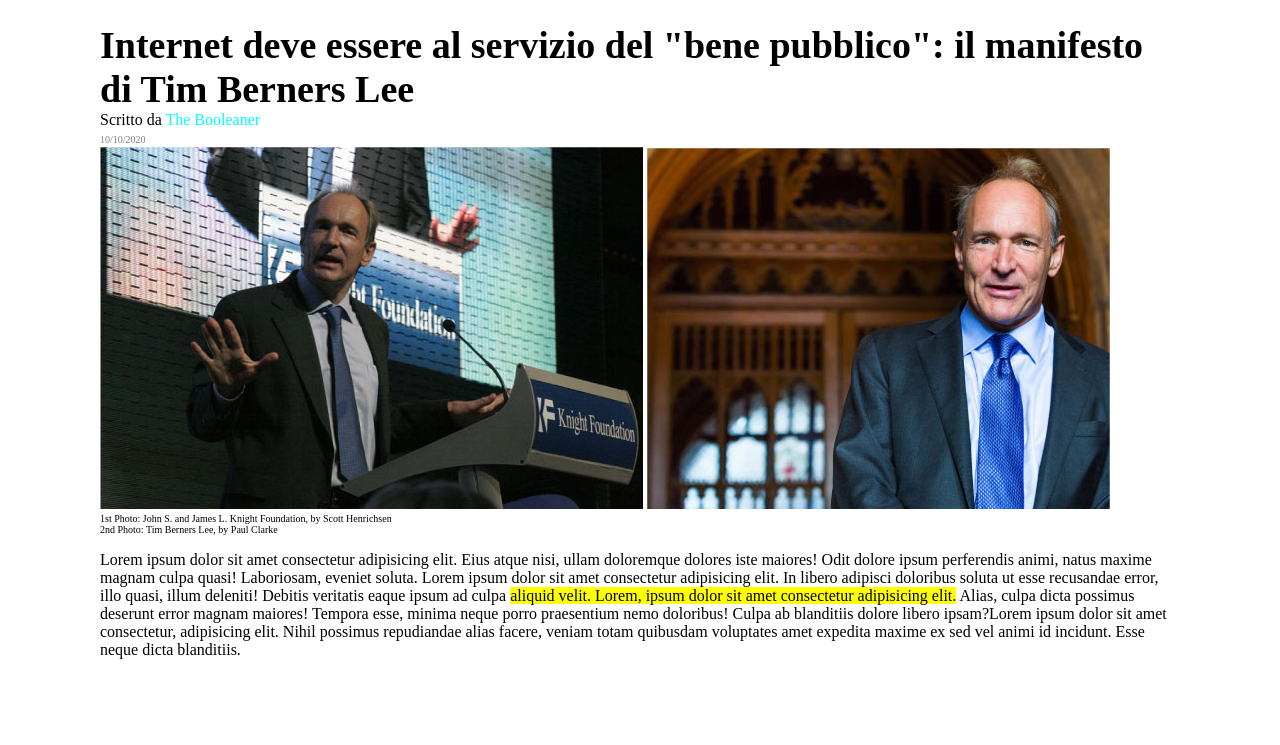
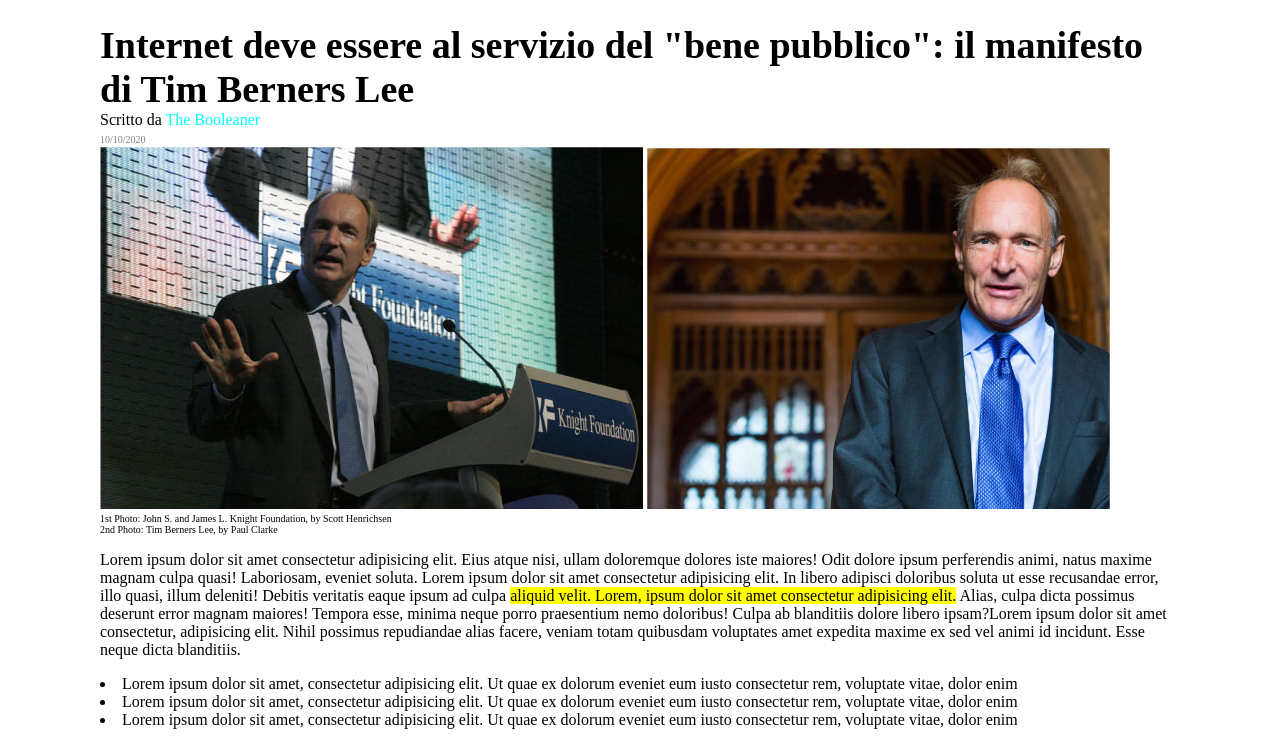
Before and after one commit to orazi-paolo/html-css-booleaner, a plain HTML site: page index.html in a window 1280 px wide. Shown: the part 102-847 px from the top of the page. Before the commit the page ends 800 px from the top, so only its background shows below. Drawn offline with Linux system fonts and the light colour scheme.

Commit message:
added ul

```diff
--- a/css/style.css
+++ b/css/style.css
@@ -15,6 +15,10 @@ address{
 a{
     text-decoration: none;
     color: aqua;
+}
+ul{
+    padding-inline-start: 0;
+    list-style-position: inside;
 }
 
 /* utilities */
--- a/index.html
+++ b/index.html
@@ -38,6 +38,17 @@
           </div>
 
           <!-- lista puntata -->
+          <ul>
+            <li>
+                Lorem ipsum dolor sit amet, consectetur adipisicing elit. Ut quae ex dolorum eveniet eum iusto consectetur rem, voluptate vitae, dolor enim
+            </li>
+            <li>
+                Lorem ipsum dolor sit amet, consectetur adipisicing elit. Ut quae ex dolorum eveniet eum iusto consectetur rem, voluptate vitae, dolor enim
+            </li>
+            <li>
+                Lorem ipsum dolor sit amet, consectetur adipisicing elit. Ut quae ex dolorum eveniet eum iusto consectetur rem, voluptate vitae, dolor enim
+            </li>
+          </ul>
     </main>
 
     <footer>
```
